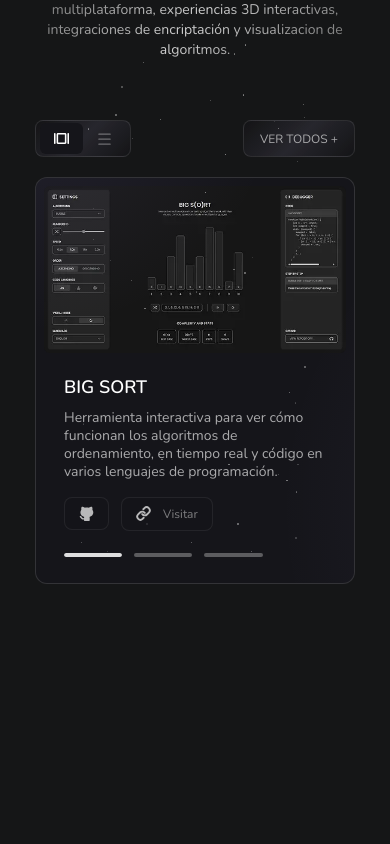
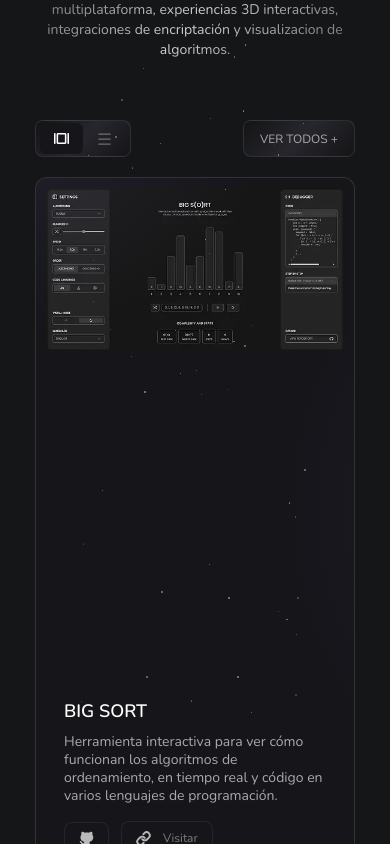
Before and after one commit to m4icol/portfolio, a React (Vite) app: page / in a window 390 px wide. Shown: the part 1156-2000 px from the top of the page. Built offline with nearby package versions, Linux system fonts and the light colour scheme.

Commit message:
refactor: onload of images in slider

```diff
--- a/src/sections/sub_sections/SliderList.tsx
+++ b/src/sections/sub_sections/SliderList.tsx
@@ -41,6 +41,15 @@ export default function SliderList({ autoPlay = true}: SliderListProps) {
   const [selectedIndex, setSelectedIndex] = useState(0);
   const [loaded, setLoaded] = useState(false);
 
+  useEffect(() => {
+    if (autoPlay && Projects.length > 0) {
+      const interval = setInterval(() => {
+        selectNewSlide(true);
+      }, 2800);
+      return () => clearInterval(interval);
+    }
+  });
+
   const selectNewSlide = (next = true) => {
     if (Projects.length === 0) return;
 
@@ -53,17 +62,8 @@ export default function SliderList({ autoPlay = true}: SliderListProps) {
     setTimeout(() => {
       setSelectedIndex(nextIndex);
       setLoaded(true);
-    }, 300);
+    }, 500);
   };
-
-  useEffect(() => {
-    if (autoPlay && Projects.length > 0) {
-      const interval = setInterval(() => {
-        selectNewSlide(true);
-      }, 4000);
-      return () => clearInterval(interval);
-    }
-  });
 
   const current = Projects[selectedIndex];
 
@@ -73,14 +73,21 @@ export default function SliderList({ autoPlay = true}: SliderListProps) {
       border-LIGHT-subtext/20 bg-LIGHT-selected/20
       dark:border-DARK-subtext/20 dark:bg-DARK-selected">
 
-        <img
-          src={current.img}
-          alt={current.title}
-          className={`md:absolute right-0 top-0 md:right-[-180px] md:top-[35px] md:w-[530px] object-cover w-full transition-opacity duration-100 ${
-            loaded ? "opacity-100" : "opacity-0"
-          }`}
-          onLoad={() => setLoaded(true)}
-        />
+        <div className="md:absolute right-0 top-0 md:right-[-180px] md:top-[35px] md:w-[530px] w-full">
+          {Projects.map((project, index) => (
+            <img
+              key={project.img}
+              src={project.img}
+              alt={project.title}
+              className={`md:absolute md:inset-0 object-cover w-full transition-opacity duration-100 ${
+                index === selectedIndex && loaded ? "opacity-100" : "opacity-0"
+              }`}
+              onLoad={() => {
+                if (index === selectedIndex) setLoaded(true);
+              }}
+            />
+          ))}
+        </div>
 
         <div className="w-full px-5 md:max-w-[45%] h-full flex flex-col pb-11 md:pb-0 md:pt-0 md:justify-center gap-2">
 
```
